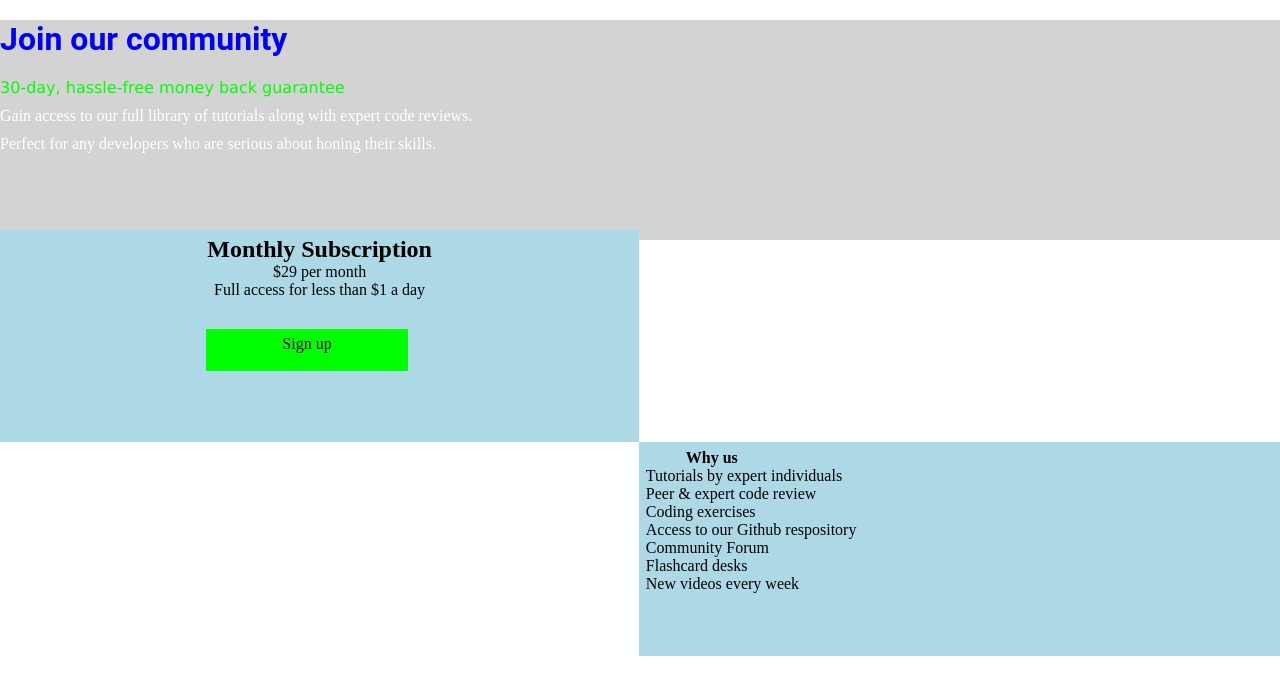
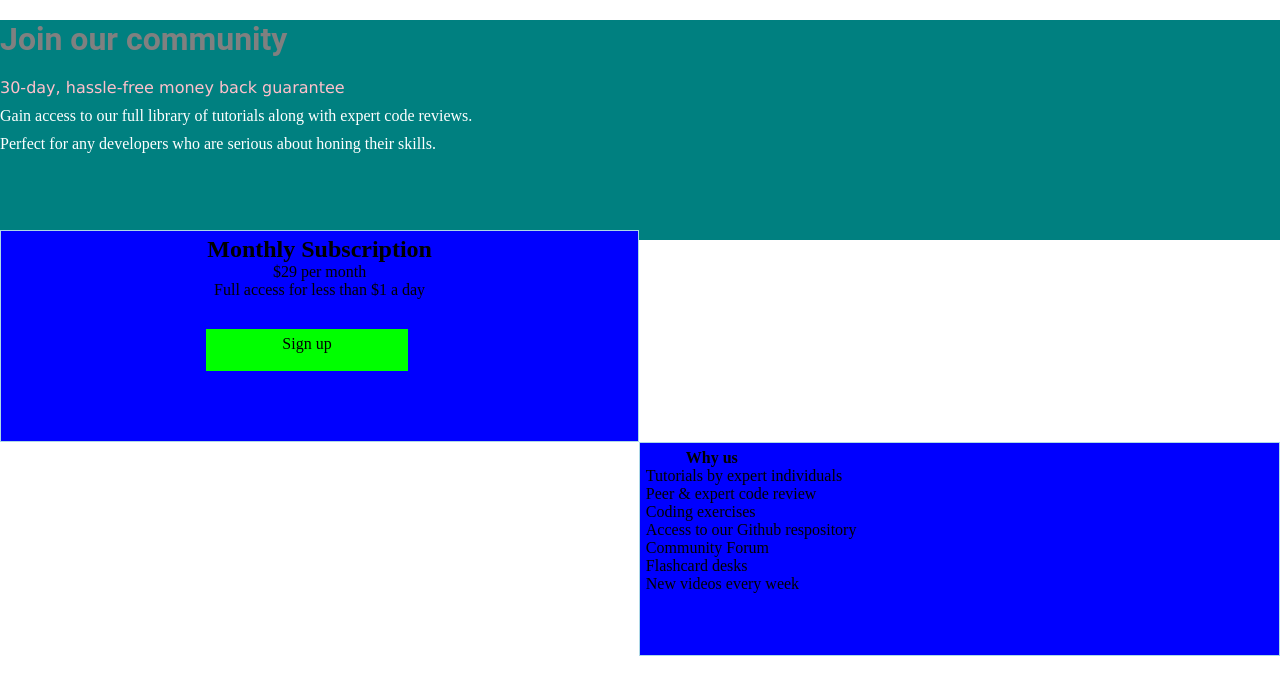
Before and after one commit to oladipupozainab/Myfirstwebsite, a plain HTML site: page index.html in a window 1280 px wide. Drawn offline with Linux system fonts and the light colour scheme.

Commit message:
Update styling.css

```diff
--- a/styling.css
+++ b/styling.css
@@ -5,7 +5,7 @@
 .header{
    width: 100%;
    height: 220px;
-   background-color: lightgrey;
+   background-color: teal;
    padding-top: 10px
 	padding-left: 20px;
 }
@@ -13,11 +13,11 @@
 	margin-top: 20px;
 	font-weight: 30px;
 	font-family: roboto;
-	color: blue;
+	color: grey;
 }
 .pag{
 	margin-top: 20px;
-	color: lime;
+	color: pink;
 	font-family: verdana;
 	font-weight: 50px;
     text-transform: bold;
@@ -37,7 +37,7 @@
 .right{
 	width: 49%;
 	border: 1px solid lightblue;
-	background: lightblue;
+	background: blue;
 	height: 200px;
 	float: left;
 	padding: 5px;
@@ -69,7 +69,7 @@ h2{
 .left{
 	width: 49%;
 	border: 1px solid lightblue;
-	background: lightblue;
+	background: blue;
 	height: 200px;
 	float: right;
 	padding: 6px;
```
